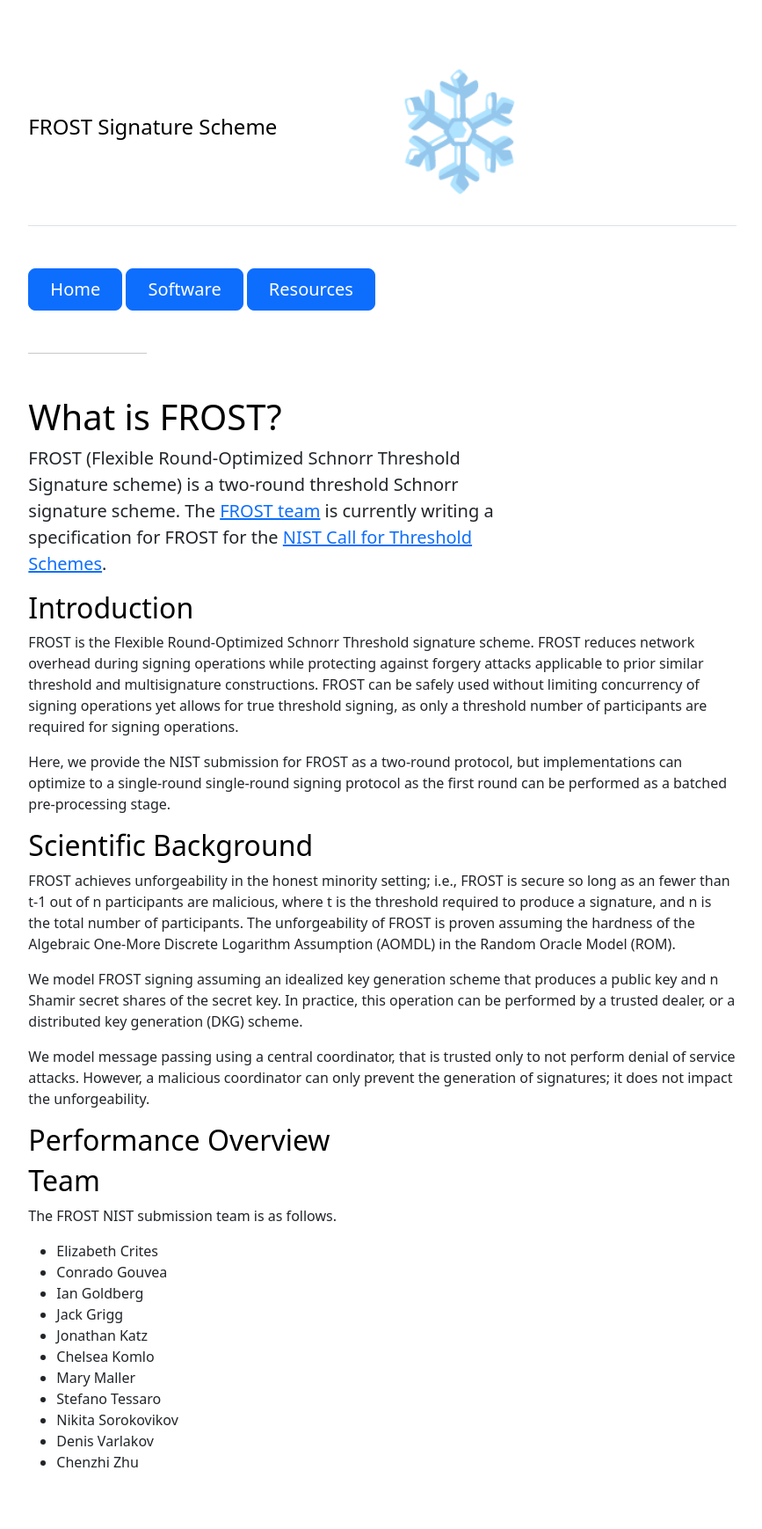
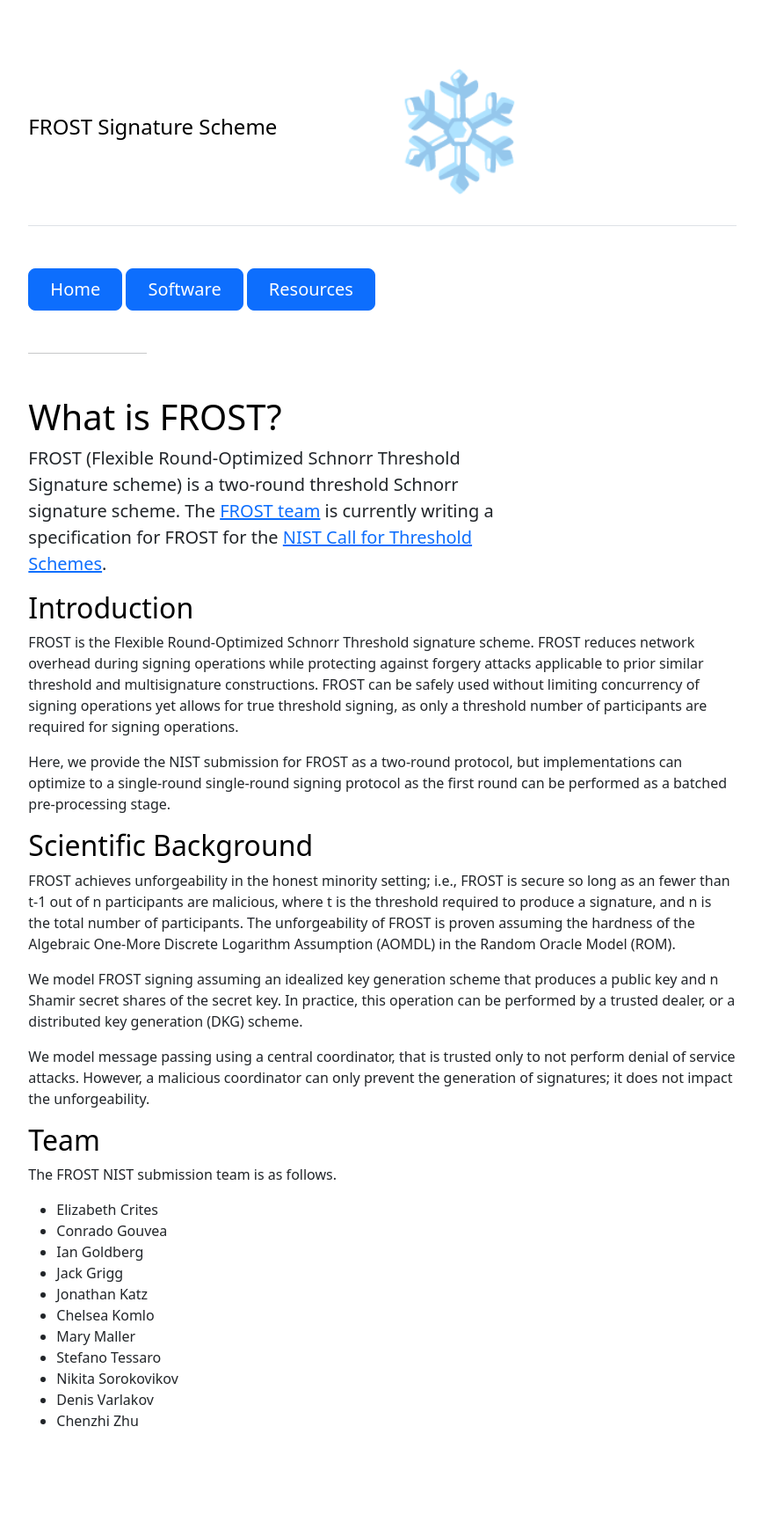
Before and after one commit to FROST-NIST/FROST-NIST.github.io, a Jekyll site: the page built from index.markdown, in a window 1280 px wide. Shown: the whole page at 88% size, without its empty margins (205-1072 px from the left). Built offline with Jekyll 4.4.1, drawn with Linux system fonts in a browser that asks for light colours; comment, search, counter and statistics services are not loaded; after the commit the page ends 1691 px from its top, so only the background shows below that.

Commit message:
remove performance for now

```diff
--- a/_layouts/home.html
+++ b/_layouts/home.html
@@ -15,8 +15,6 @@ The <a href="#team_overview">FROST team</a> is currently writing a specification
     {{ page.introduction | markdownify }}
     <h2 class="text-body-emphasis">Scientific Background</h2>
     {{ page.scientific_background | markdownify }}
-    <h2 class="text-body-emphasis">Performance Overview</h2>
-    {{ page.performance_overview | markdownify }}
     <a name="team_overview"><h2 class="text-body-emphasis">Team</h2></a>
     {{ page.team_overview | markdownify }}
   </div>
```
